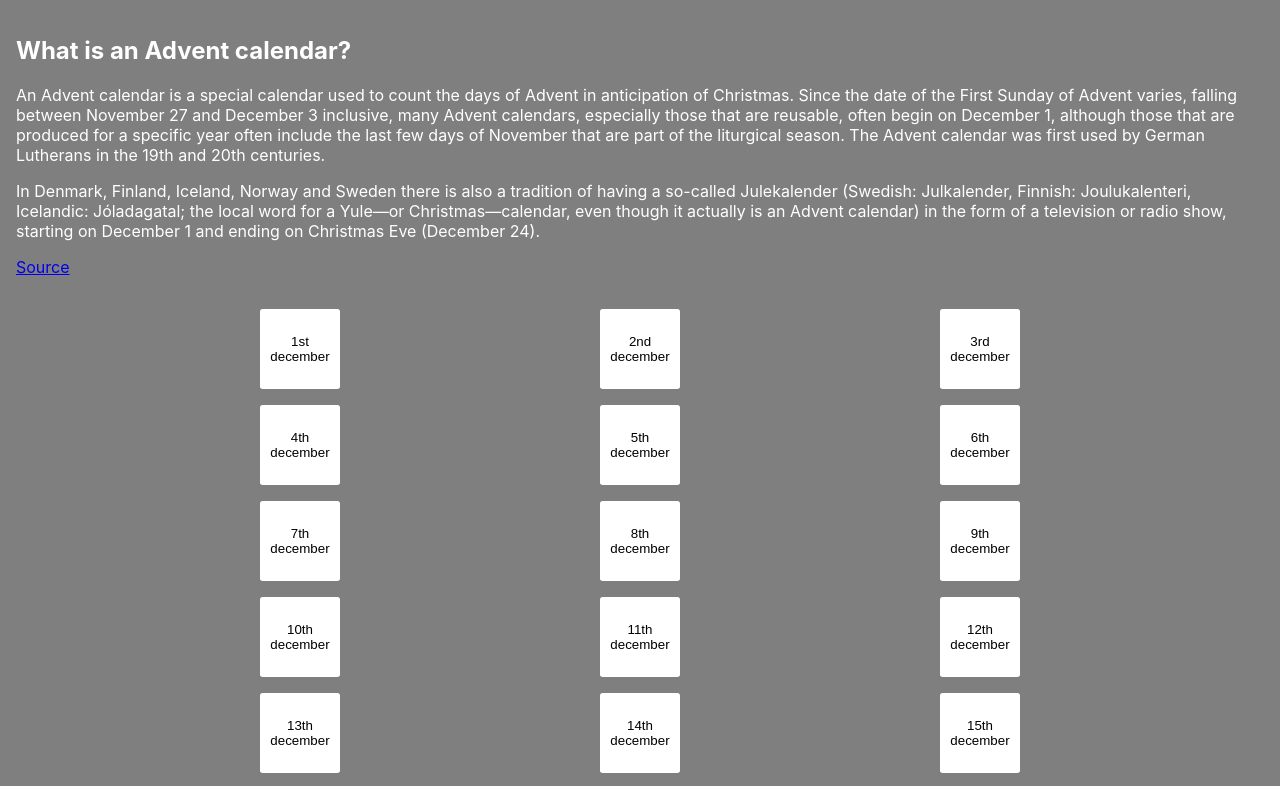
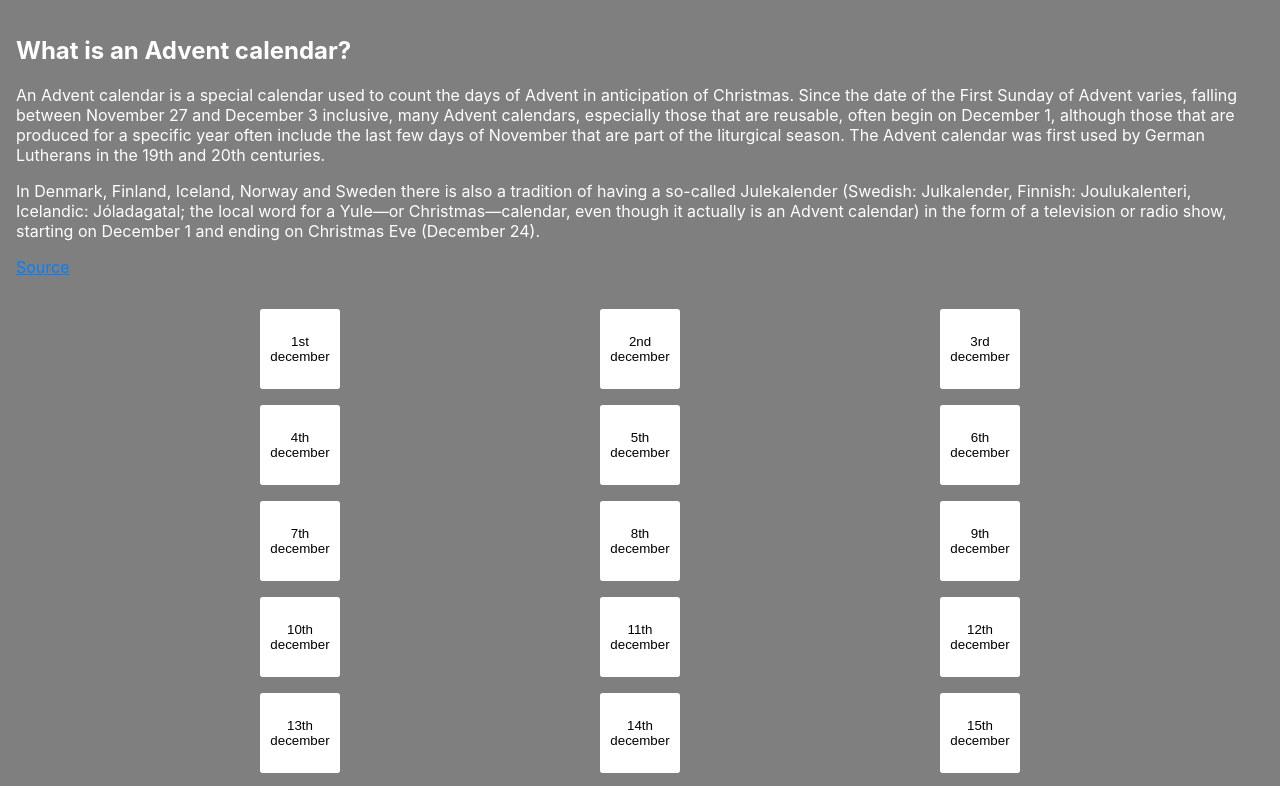
Before and after one commit to anthonkendel/theadventcalendar, a website: page src/index.html in a window 1280 px wide. In both pictures the pointer is over the link "Source". Shown: the top 786 px of the page. Drawn offline with Linux system fonts and the light colour scheme.

Commit message:
Add css style for links

```diff
--- a/src/main.css
+++ b/src/main.css
@@ -103,6 +103,20 @@ body {
   height: 100%;
 }
 
+a:link {
+  color: hsl(190, 100%, 50%);
+}
+
+a:visited {
+  color: hsl(200, 100%, 50%);
+}
+
+a:hover,
+a:focus,
+a:active {
+  color: hsl(210, 100%, 50%);
+}
+
 .section {
   margin: 0 auto;
   max-width: 80em;
```
